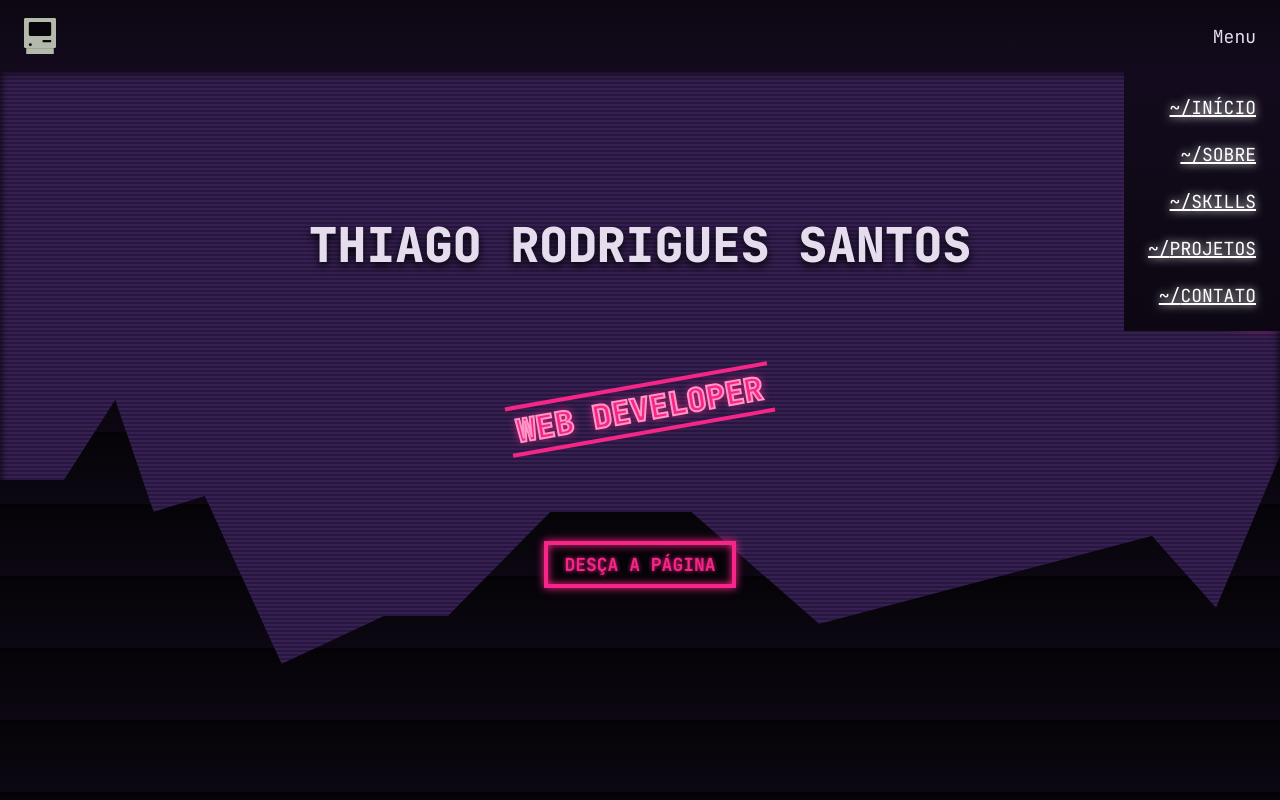
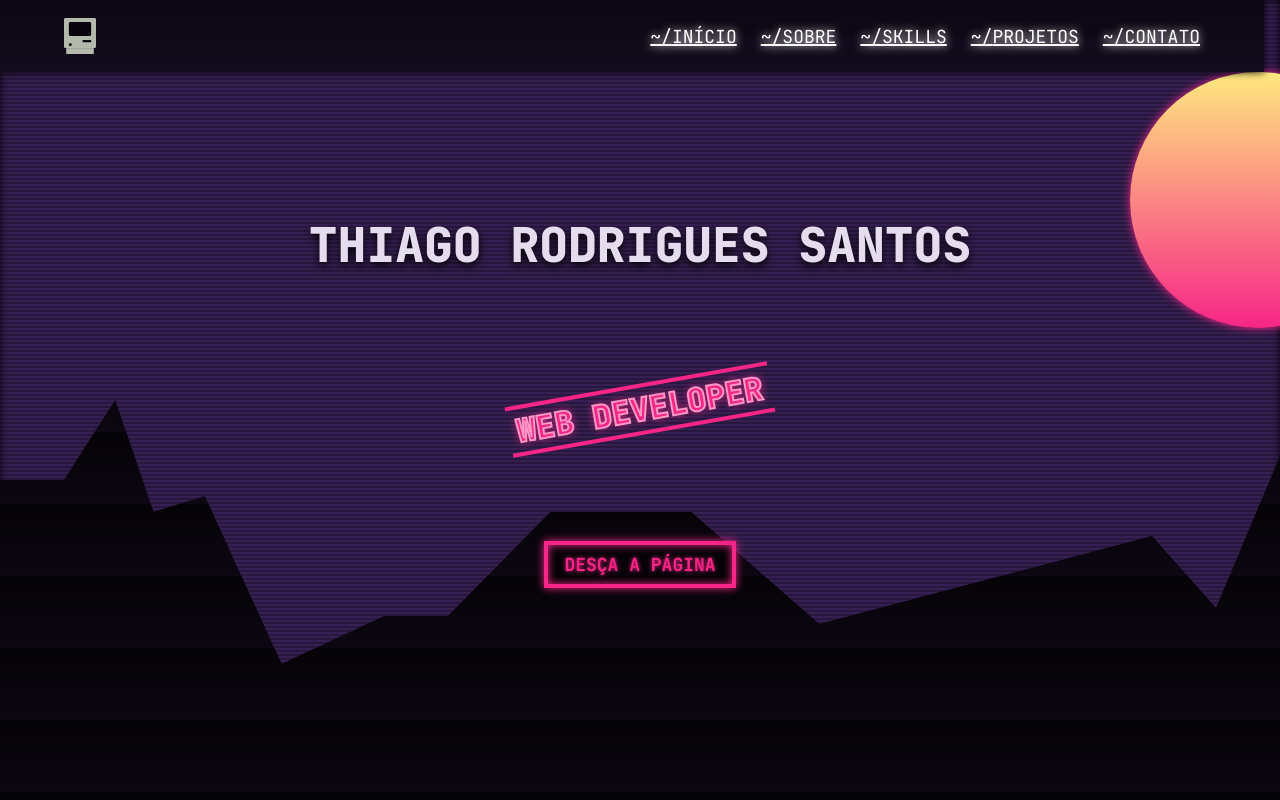
Before and after one commit to trsaints/trsaints-frontend, a React (Vite) app: page / in a window 1280 px wide. Shown: the top 800 px of the page. Built offline with nearby package versions, Linux system fonts and the light colour scheme.

Commit message:
create responsive layout for tablets and desktop

```diff
--- a/src/app/components/MainHeader/index.css
+++ b/src/app/components/MainHeader/index.css
@@ -20,9 +20,14 @@
 }
 
 .header__nav {
+  display: none;
   position: absolute;
   top: 72px;
   right: 0;
+}
+
+.header__menu:focus-within .header__nav {
+  display: flex;
   padding: 1.5rem;
   justify-content: flex-end;
   flex-direction: column;
@@ -45,3 +50,33 @@
 .header__link::before {
   content: "~/";
 }
+
+@media screen and (min-width: 728px) {
+  .header {
+    padding: 1.5rem 2.5rem;
+  }
+
+  .header__button {
+    display: none;
+  }
+
+  .header__nav {
+    display: flex;
+    gap: 1.5rem;
+    position: static;
+    justify-content: flex-end;
+    flex-direction: row;
+    background-image: linear-gradient(
+      to bottom,
+      var(--black-2),
+      var(--raisin-black)
+    );
+  }
+}
+
+@media screen and (min-width: 1280px) {
+  .header {
+    padding: 1.5rem 4rem;
+    width: calc(100vw - 1rem);
+  }
+}
--- a/src/index.css
+++ b/src/index.css
@@ -3,6 +3,10 @@
 @font-face {
   font-family: "JetBrains Mono";
   src: url("./assets/fonts/JetBrainsMono/JetBrainsMono-VariableFont_wght.ttf");
+}
+
+:root {
+  color-scheme: only light;
 }
 
 html {
```
